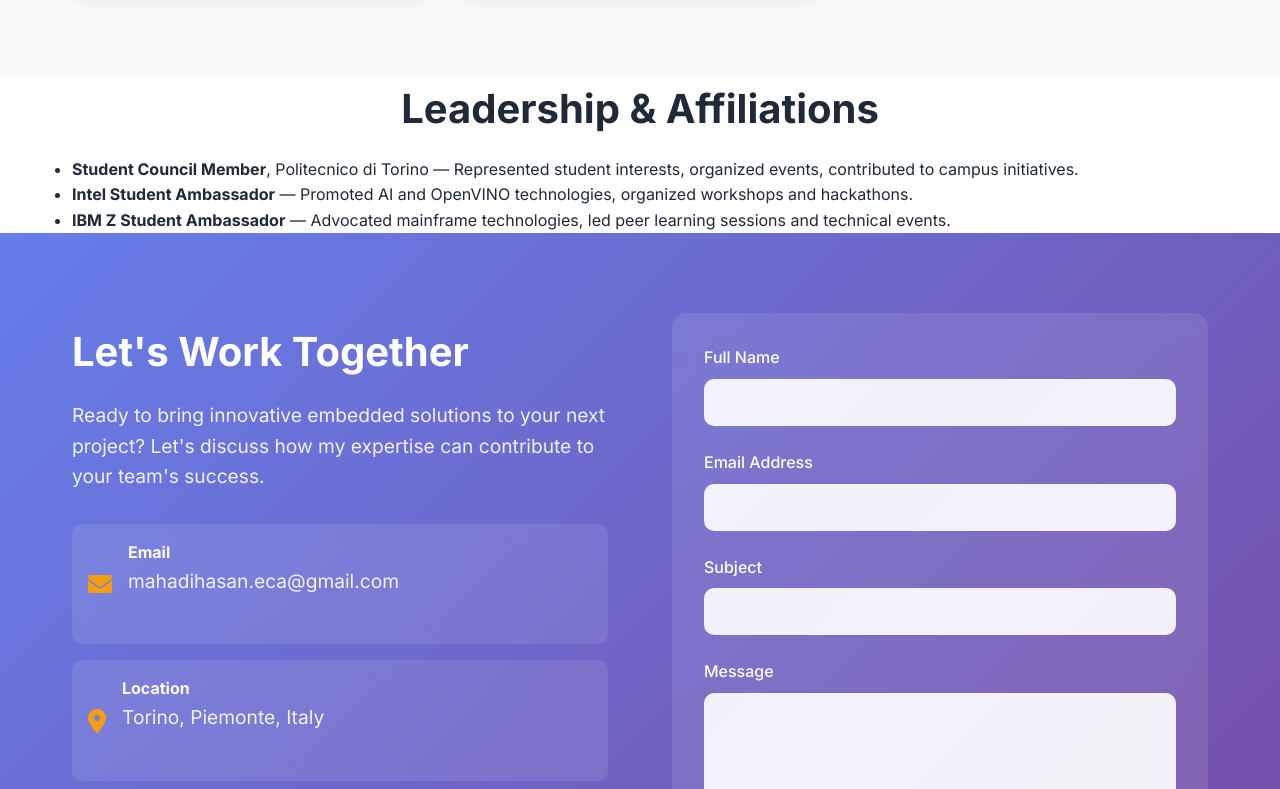
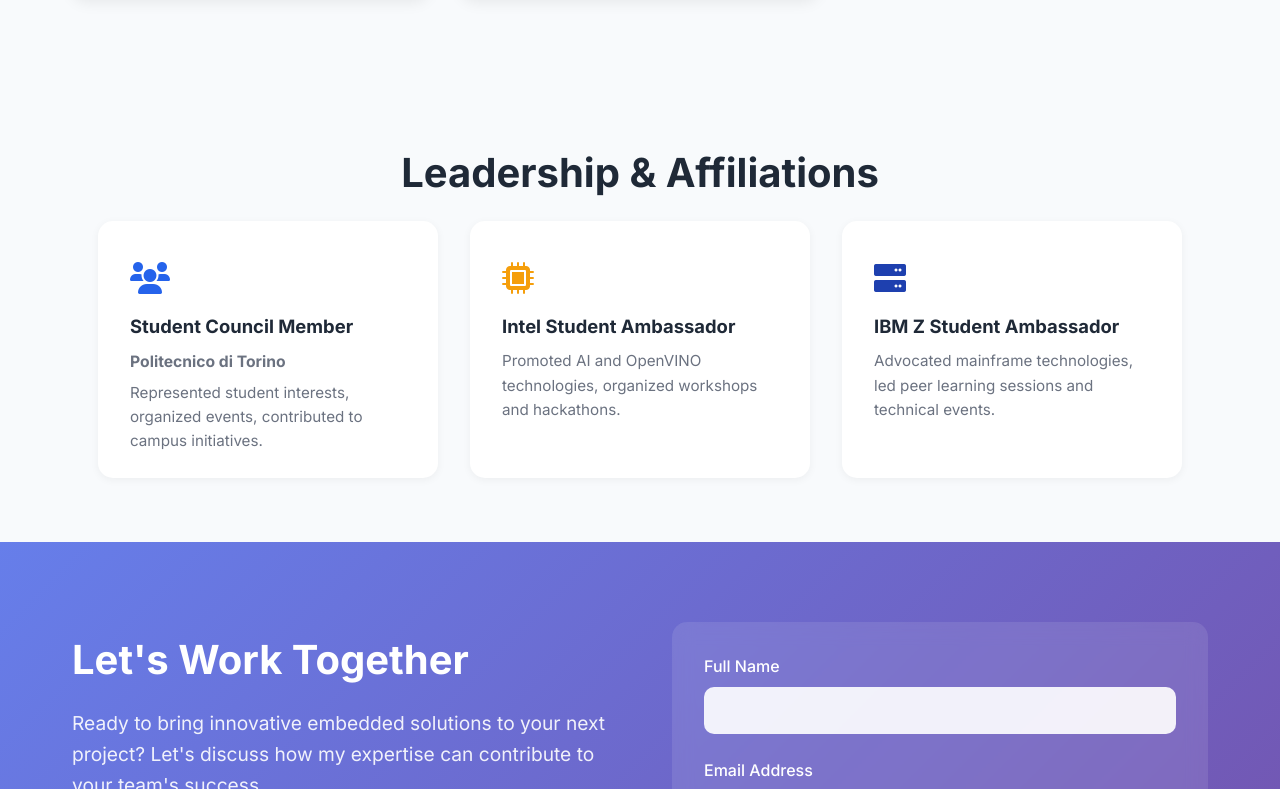
Before and after one commit to MahadiAlif/Mahadi_codes_robot, a plain HTML site: page index.html in a window 1280 px wide. Shown: the part 4822-5611 px from the top of the page. Drawn offline with Linux system fonts and the light colour scheme.

Commit message:
Update index.html

```diff
--- a/index.html
+++ b/index.html
@@ -1076,16 +1076,30 @@
         </div>
     </section>
 
-    <section class="affiliations" id="affiliations">
-        <div class="container">
-            <h2 class="section-title">Leadership & Affiliations</h2>
-            <ul>
-                <li><strong>Student Council Member</strong>, Politecnico di Torino — Represented student interests, organized events, contributed to campus initiatives.</li>
-                <li><strong>Intel Student Ambassador</strong> — Promoted AI and OpenVINO technologies, organized workshops and hackathons.</li>
-                <li><strong>IBM Z Student Ambassador</strong> — Advocated mainframe technologies, led peer learning sessions and technical events.</li>
-            </ul>
-        </div>
-    </section>
+<section class="affiliations" id="affiliations" style="background: var(--bg-light); padding: 4rem 0;">
+  <div class="container">
+    <h2 class="section-title">Leadership & Affiliations</h2>
+    <div style="display: flex; flex-wrap: wrap; gap: 2rem; justify-content: center;">
+      <div style="background: #fff; border-radius: 15px; box-shadow: 0 2px 8px rgba(0,0,0,0.05); padding: 2rem 2rem 1.5rem 2rem; min-width: 270px; max-width: 340px; flex: 1 1 270px; display: flex; flex-direction: column; align-items: flex-start;">
+        <span style="font-size: 2rem; color: #2563eb; margin-bottom: 0.5rem;"><i class="fas fa-users"></i></span>
+        <h3 style="font-size: 1.15rem; margin-bottom: 0.5rem;">Student Council Member</h3>
+        <div style="font-size: 0.98rem; color: #6b7280; margin-bottom: 0.4rem;"><strong>Politecnico di Torino</strong></div>
+        <div style="font-size: 0.95rem; color: #6b7280;">Represented student interests, organized events, contributed to campus initiatives.</div>
+      </div>
+      <div style="background: #fff; border-radius: 15px; box-shadow: 0 2px 8px rgba(0,0,0,0.05); padding: 2rem 2rem 1.5rem 2rem; min-width: 270px; max-width: 340px; flex: 1 1 270px; display: flex; flex-direction: column; align-items: flex-start;">
+        <span style="font-size: 2rem; color: #f59e0b; margin-bottom: 0.5rem;"><i class="fas fa-microchip"></i></span>
+        <h3 style="font-size: 1.15rem; margin-bottom: 0.5rem;">Intel Student Ambassador</h3>
+        <div style="font-size: 0.95rem; color: #6b7280;">Promoted AI and OpenVINO technologies, organized workshops and hackathons.</div>
+      </div>
+      <div style="background: #fff; border-radius: 15px; box-shadow: 0 2px 8px rgba(0,0,0,0.05); padding: 2rem 2rem 1.5rem 2rem; min-width: 270px; max-width: 340px; flex: 1 1 270px; display: flex; flex-direction: column; align-items: flex-start;">
+        <span style="font-size: 2rem; color: #1e40af; margin-bottom: 0.5rem;"><i class="fas fa-server"></i></span>
+        <h3 style="font-size: 1.15rem; margin-bottom: 0.5rem;">IBM Z Student Ambassador</h3>
+        <div style="font-size: 0.95rem; color: #6b7280;">Advocated mainframe technologies, led peer learning sessions and technical events.</div>
+      </div>
+    </div>
+  </div>
+</section>
+
 
 
     <!-- Contact Section -->
```
